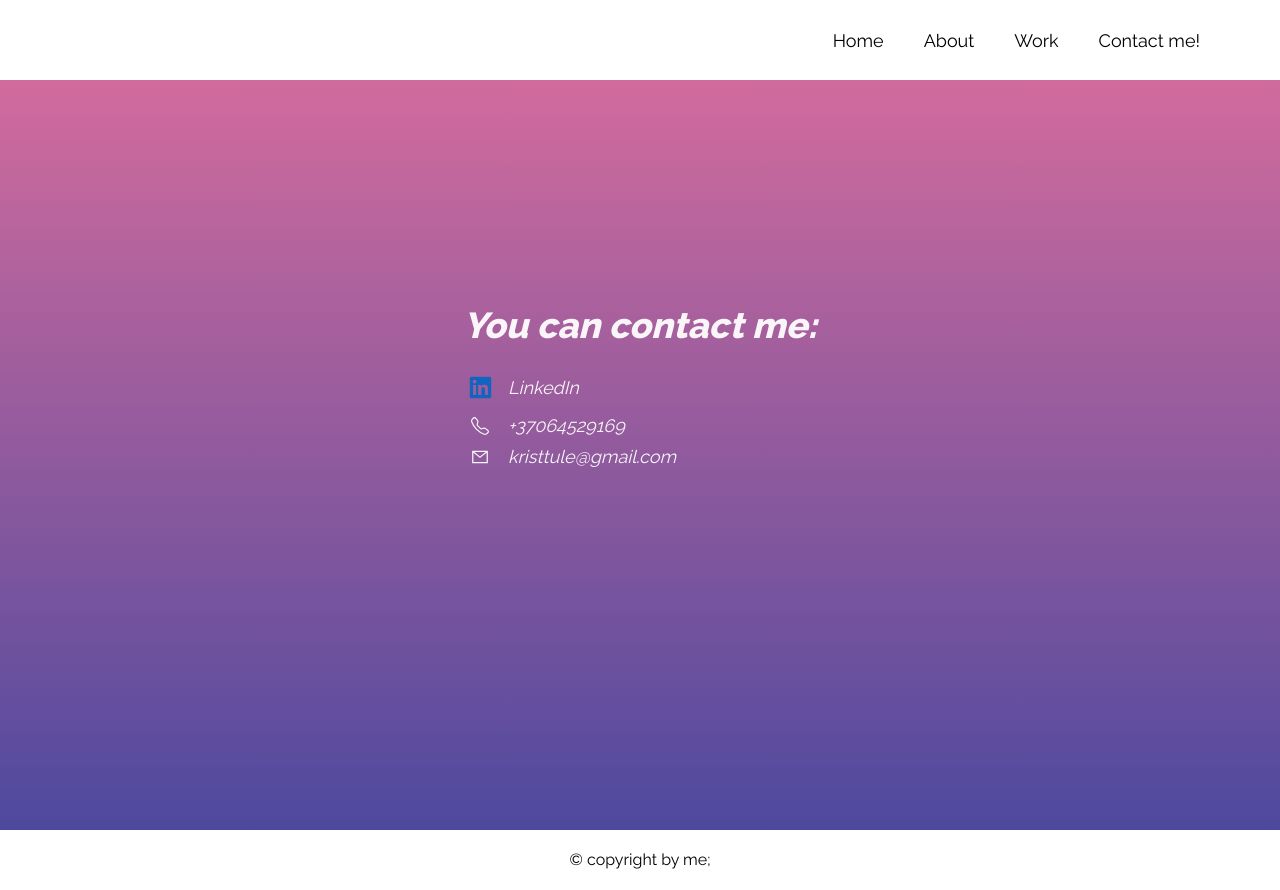
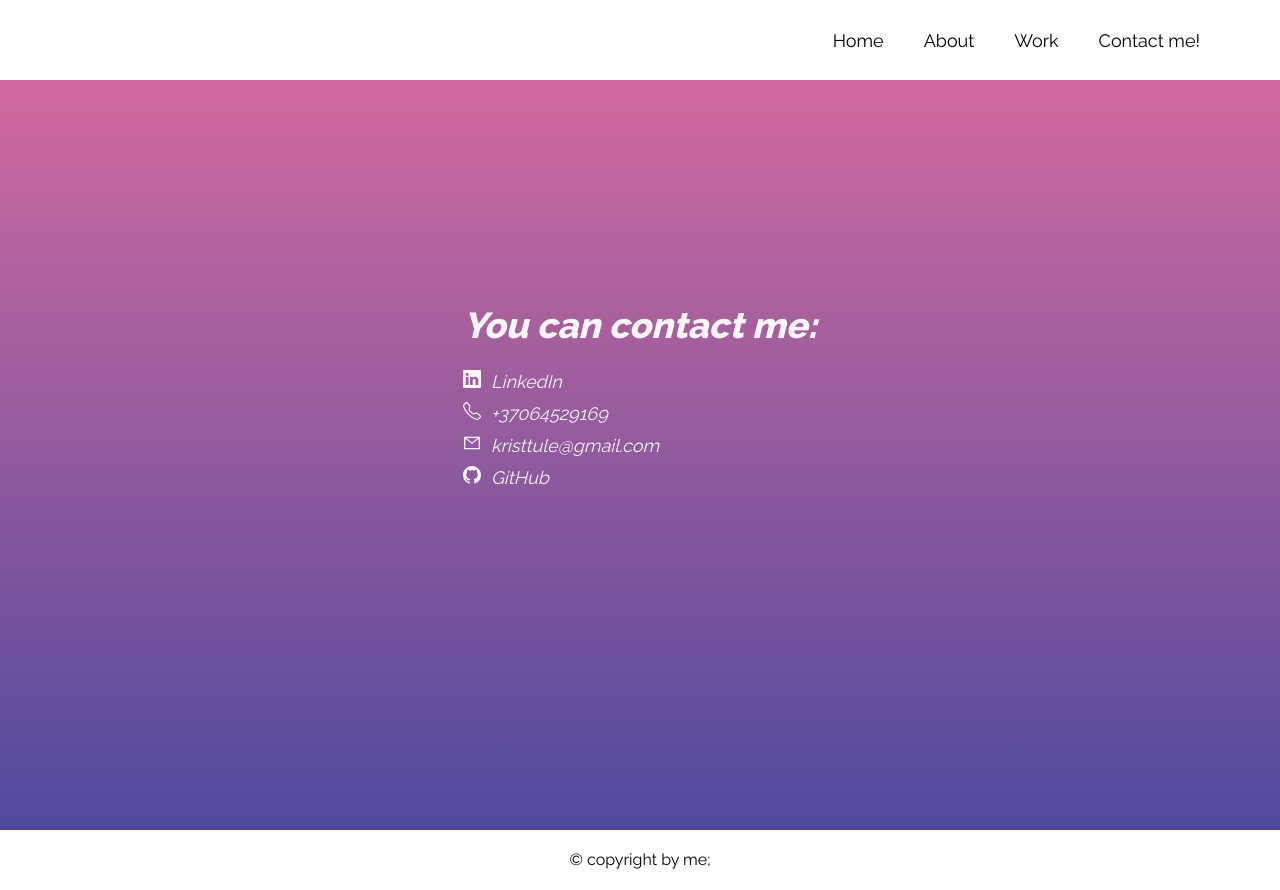
Before and after one commit to KristinaProject/portfolio-app, a React (Create React App) app: page /contact in a window 1280 px wide. Built offline with nearby package versions, Linux system fonts and the light colour scheme.

Commit message:
style decor. chages, add p to work

```diff
--- a/src/App.css
+++ b/src/App.css
@@ -153,12 +153,6 @@ footer p {
   color: white;
   text-decoration: none;
 }
-.cont ul li .img {
-  width: 35px;
-  display: flex;
-  align-items: center;
-  justify-content: center;
-}
 .cont ul li .text-span {
   margin-left: 10px;
 }
@@ -236,6 +230,20 @@ footer p {
   background-color: #e9abb1;
 }
 
+#work-text {
+  color: white;
+  margin: 50px auto;
+  width: 70%;
+}
+#work-text p {
+  margin: 0;
+  display: inline;
+}
+#work-text a {
+  color: white;
+  text-decoration: none;
+}
+
 .App {
   width: 100%;
   height: 100vh;
--- a/src/components/Contact.jsx
+++ b/src/components/Contact.jsx
@@ -1,5 +1,4 @@
-import linkedin from "../image/linkedin-logo.png";
-import { BsTelephone } from "react-icons/bs";
+import { BsTelephone, BsLinkedin, BsGithub } from "react-icons/bs";
 import { AiOutlineMail } from "react-icons/ai";
 import { Fade } from "./utils/Fade";
 
@@ -12,7 +11,7 @@ export function Contact() {
           <ul>
             <li>
               <div className="img">
-                <img src={linkedin} alt="linkedin logo" className="img" />
+                <BsLinkedin />
               </div>
               <a
                 href="www.linkedin.com/in/kristina-jachimovič-a683b3237"
@@ -33,6 +32,12 @@ export function Contact() {
               </span>
               <span className="text-span">kristtule@gmail.com</span>
             </li>
+            <li>
+              <span className="img">
+                <BsGithub />
+              </span>
+              <span className="text-span">GitHub</span>
+            </li>
           </ul>
         </Fade>
       </div>
--- a/src/components/Work.jsx
+++ b/src/components/Work.jsx
@@ -33,8 +33,16 @@ export function Work() {
 
   return (
     <div className="bg">
-      <div className="wrapper about">
+      <div className="wrapper">
         <Fade>
+          <div id="work-text">
+            <p>
+              My first project is a portfolio. It is my first self-work. I have
+              other project ideas that I will take on to add to my portfolio.
+              Small works and task can be found on my&nbsp;
+            </p>
+            <a href={"https://github.com/KristinaProject"}>GitHub</a>
+          </div>
           <div className="cards-wrapper">
             {works.map((item) => (
               <div
--- a/src/styles/_cont.scss
+++ b/src/styles/_cont.scss
@@ -17,14 +17,7 @@
       margin: 10px 0;
 
       a {
-        color: v.$text-color;
-        text-decoration: none;
-      }
-
-      .img {
-        width: 35px;
-        @include m.flex-center;
-        justify-content: center;
+        @include m.a-style;
       }
 
       .text-span {
--- a/src/styles/_mixins.scss
+++ b/src/styles/_mixins.scss
@@ -18,3 +18,8 @@
   margin: 0;
   list-style: none;
 }
+
+@mixin a-style {
+  color: v.$text-color;
+  text-decoration: none;
+}
--- a/src/styles/_work.scss
+++ b/src/styles/_work.scss
@@ -83,3 +83,18 @@
     }
   }
 }
+
+#work-text {
+  color: v.$text-color;
+  margin: 50px auto;
+  width: 70%;
+
+  p {
+    margin: 0;
+    display: inline;
+  }
+
+  a {
+    @include m.a-style;
+  }
+}
```
Also changed, not shown: src/image/linkedin-logo.png (deleted), 1 other file (tests, documents, lock files or other folders).
